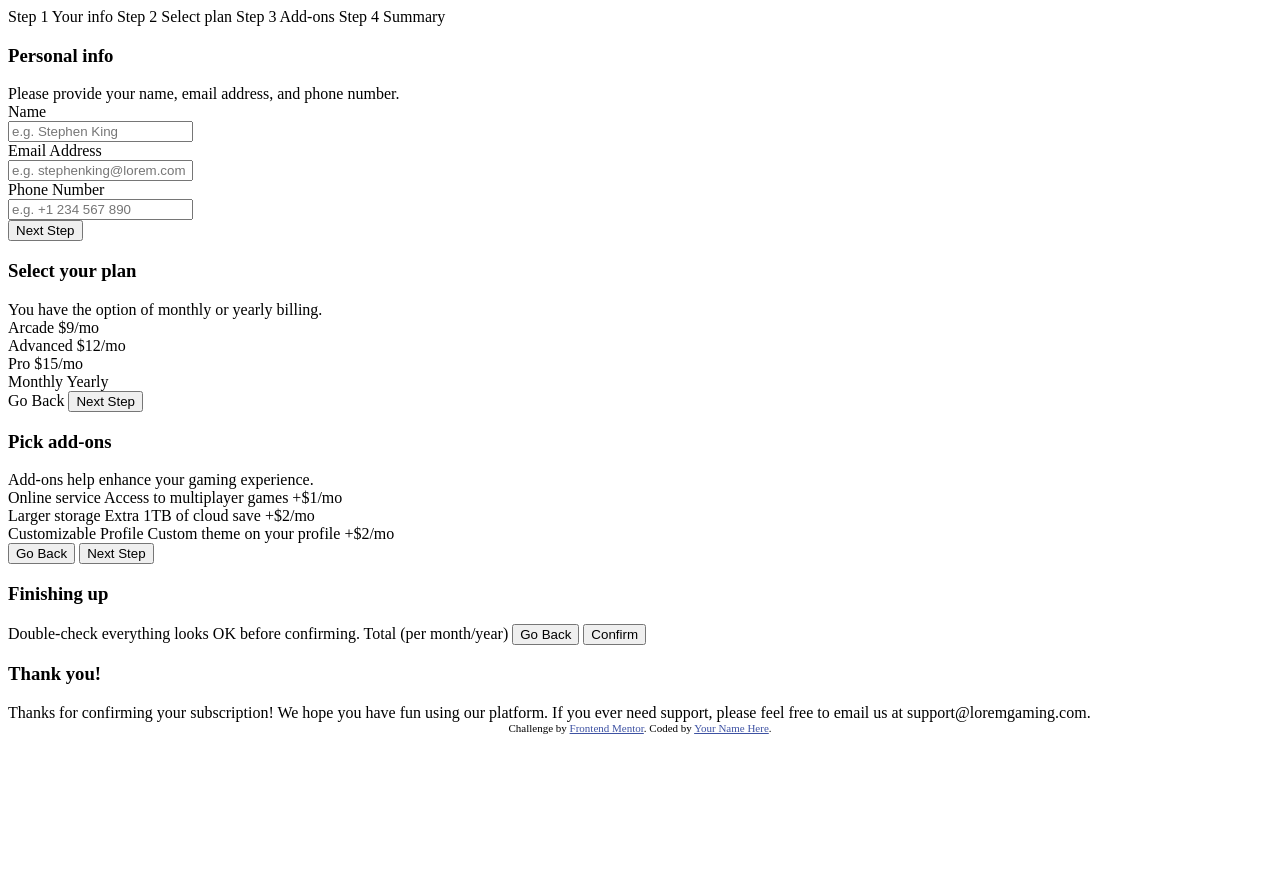
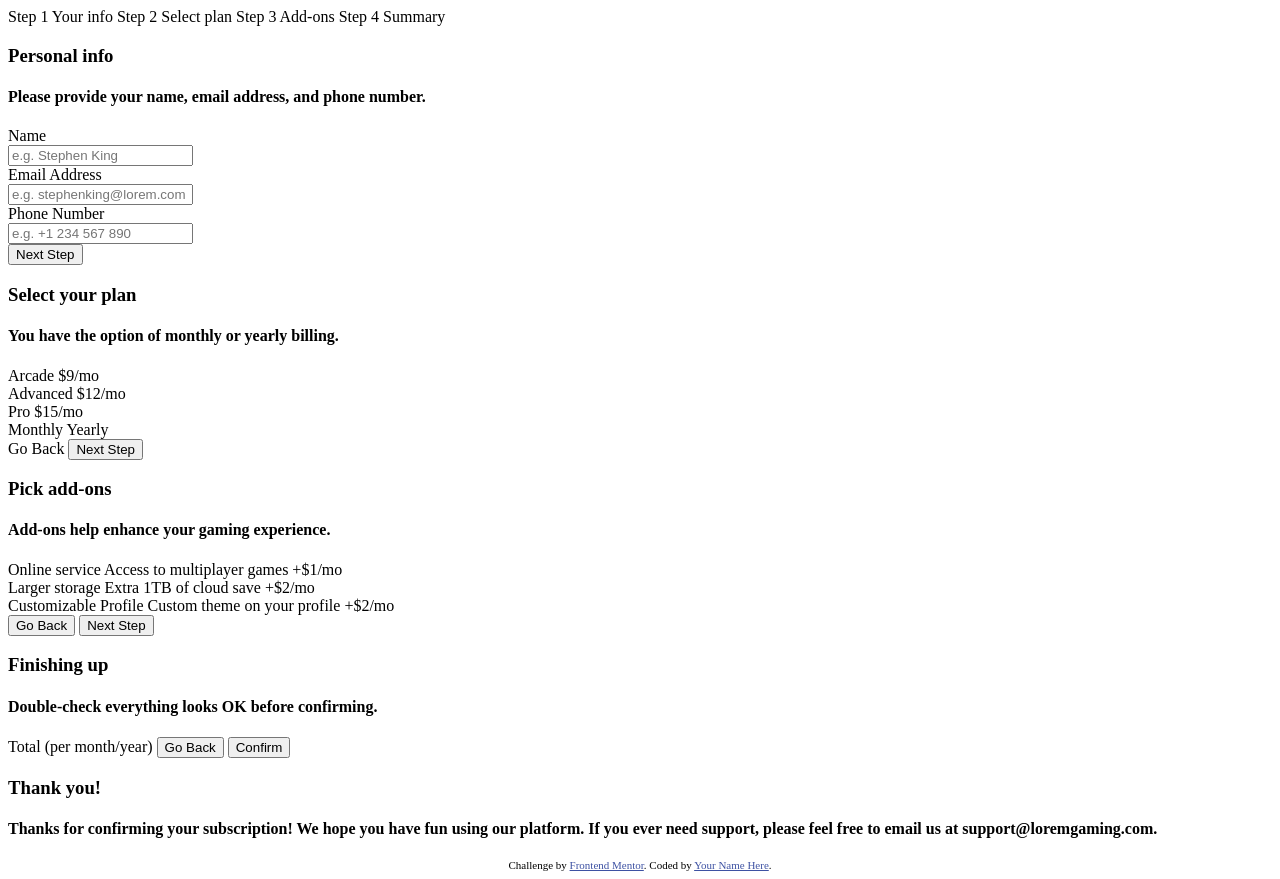
Before and after one commit to er1927/multi-step-form-javascript, a plain HTML site: page multi-step-form-main/index.html in a window 1280 px wide. Before the commit the page ends 800 px from the top, so only its background shows below. Drawn offline with Linux system fonts and the light colour scheme.

Commit message:
Add subtitle to card description.

```diff
--- a/multi-step-form-main/index.html
+++ b/multi-step-form-main/index.html
@@ -38,7 +38,7 @@
 
 <div>
   <h3>Personal info</h3>
-  Please provide your name, email address, and phone number.
+  <h4>Please provide your name, email address, and phone number.</h4>
 
   <form>
     <label>Name</label><br>
@@ -60,7 +60,7 @@
 
 <div>
  <h3> Select your plan</h3>
-  You have the option of monthly or yearly billing.
+  <h4>You have the option of monthly or yearly billing.</h4>
 
   <div>
     Arcade
@@ -92,7 +92,7 @@
 
 <div>
  <h3> Pick add-ons</h3>
-  Add-ons help enhance your gaming experience.
+  <h4>Add-ons help enhance your gaming experience.</h4>
 
   <div>
     Online service
@@ -122,7 +122,7 @@
 
 <div>
  <h3> Finishing up</h3>
-  Double-check everything looks OK before confirming.
+  <h4>Double-check everything looks OK before confirming.</h4>
 
   <!-- Dynamically add subscription and add-on selections here -->
 
@@ -139,9 +139,9 @@
 
   <h3>Thank you!</h3>
 
-  Thanks for confirming your subscription! We hope you have fun
-  using our platform. If you ever need support, please feel free
-  to email us at support@loremgaming.com.
+  <h4>Thanks for confirming your subscription! We hope you have fun
+    using our platform. If you ever need support, please feel free
+    to email us at support@loremgaming.com.</h4>
 </div>
 
   <!-- Step 5 end -->
```
